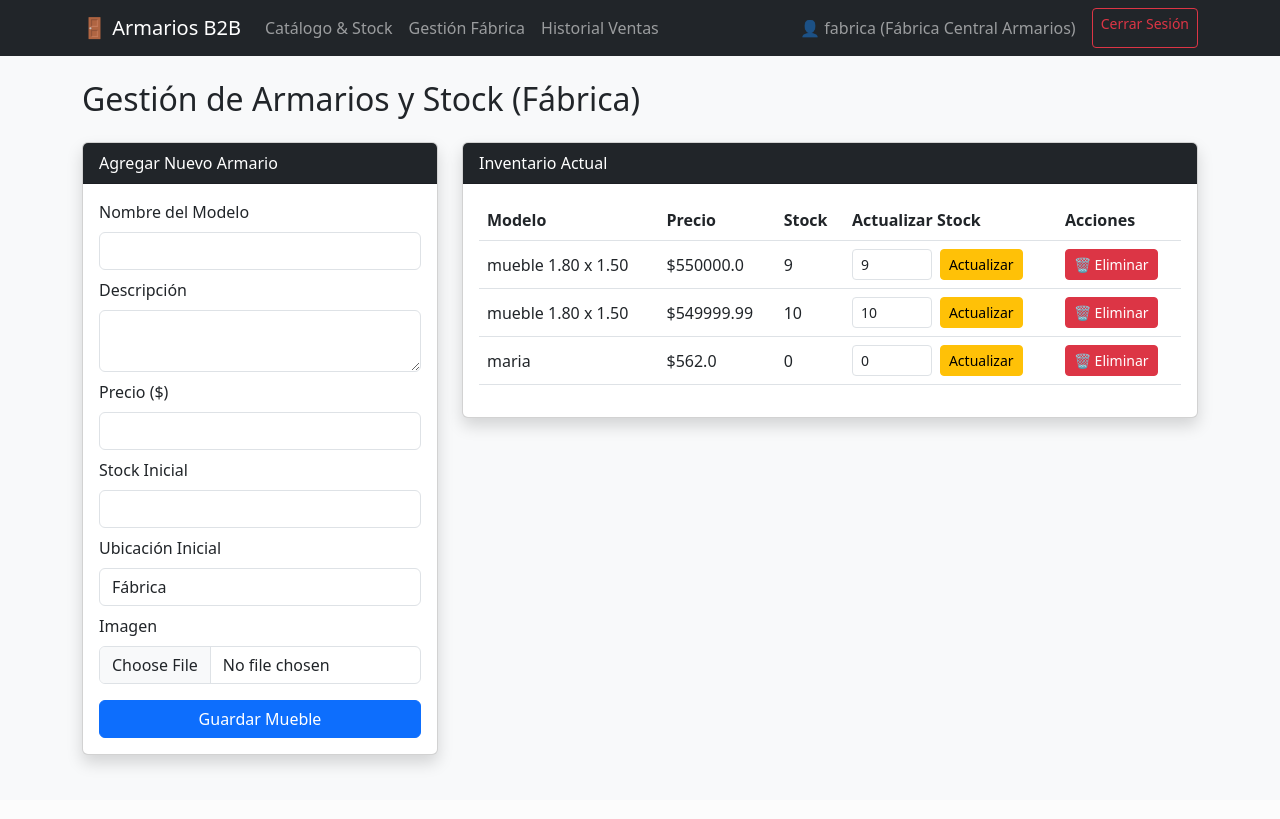
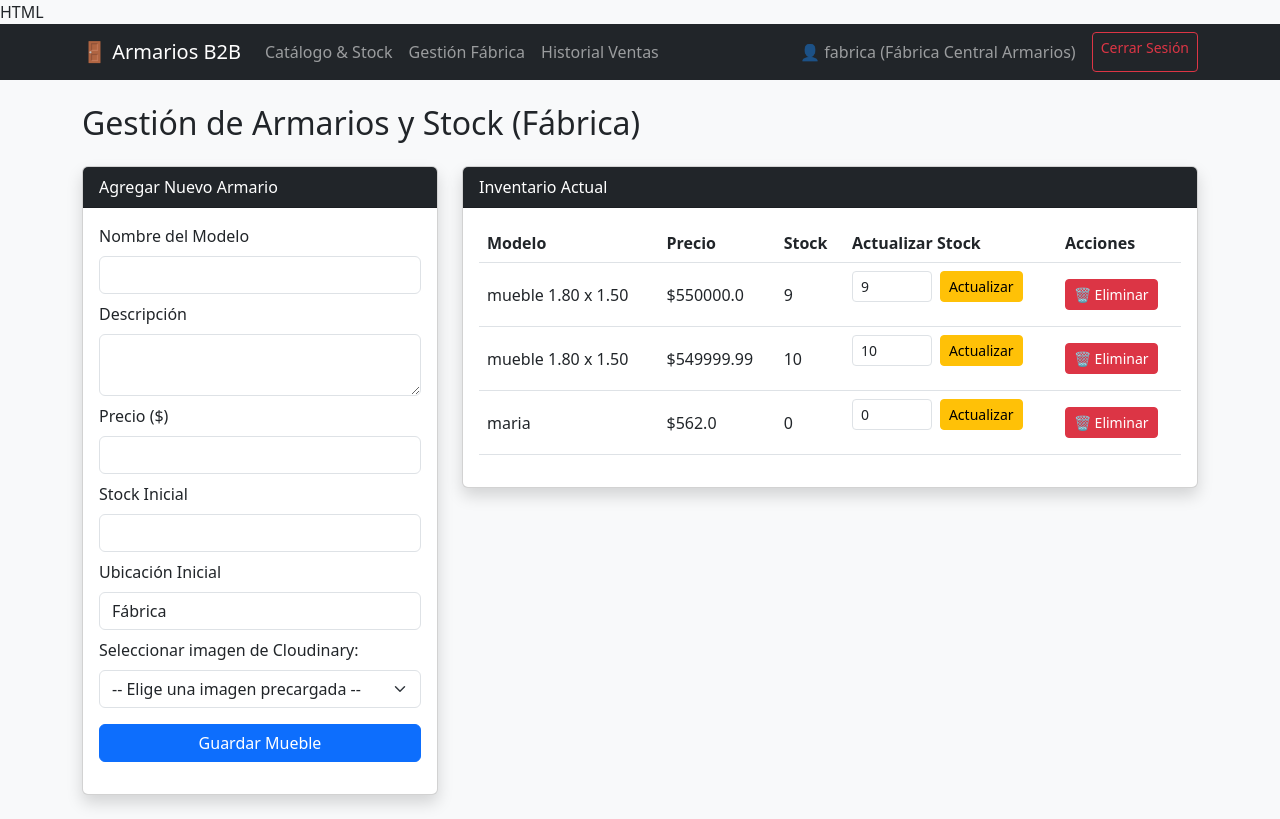
Before and after one commit to Ruben20201/ventas-armarios, a Flask app: page /muebles/gestionar in a window 1280 px wide. Before the commit the page ends 769 px from the top, so only its background shows below. Run offline with Flask 3, Linux system fonts and the light colour scheme; a user stored in the database is signed in.

Commit message:
Implementar seleccion de imagenes precargadas de Cloudinary

```diff
--- a/app.py
+++ b/app.py
@@ -108,7 +108,7 @@
     db.session.commit()
 
 
-# --- 4. LISTA DE IMÁGENES PRESELECCIONADAS ---
+# --- 4. LISTA DE IMÁGENES PRESELECCIONADAS DE CLOUDINARY ---
 IMAGENES_PRESELECCIONADAS = [
     {"nombre": "Armario Clásico Marrón", "url": "https://res.cloudinary.com/ljsxuy3b/image/upload/v1/armarios_inventario/armario1.jpg"},
     {"nombre": "Armario Moderno Blanco", "url": "https://res.cloudinary.com/ljsxuy3b/image/upload/v1/armarios_inventario/armario2.jpg"},
--- a/templates/gestionar_muebles.html
+++ b/templates/gestionar_muebles.html
@@ -1,3 +1,4 @@
+HTML
 {% extends "base.html" %}
 {% block content %}
 <h2>Gestión de Armarios y Stock (Fábrica)</h2>
@@ -8,7 +9,6 @@
         <div class="card shadow">
             <div class="card-header bg-dark text-white">Agregar Nuevo Armario</div>
             <div class="card-body">
-                <!-- El formulario abarca todos los campos incluyendo la ubicación -->
               <form action="{{ url_for('gestionar_muebles') }}" method="POST" enctype="multipart/form-data">
 
                     <div class="mb-2">
@@ -31,7 +31,7 @@
                         <input type="number" name="stock" class="form-control" required>
                     </div>
 
-                    <!-- Selector de Ubicación (AHORA SÍ ESTÁ DENTRO DEL FORMULARIO) -->
+                    <!-- Selector de Ubicación -->
                     <div class="mb-2">
                         <label for="ubicacion" class="form-label">Ubicación Inicial</label>
                         <select class="form-control" id="ubicacion" name="ubicacion" required>
@@ -40,10 +40,16 @@
                         </select>
                     </div>
 
-                         <div class="mb-3">
-                        <label class="form-label">Imagen</label>
-                         <input type="file" name="imagen_archivo" class="form-control" accept="image/*">
-                    </div>
+                    <!-- Selector de Imágenes Precargadas de Cloudinary -->
+                     <div class="mb-3">
+                          <label for="imagen_catalogo" class="form-label">Seleccionar imagen de Cloudinary:</label>
+                          <select name="imagen_catalogo" class="form-select">
+                               <option value="">-- Elige una imagen precargada --</option>
+                               {% for img in imagenes_stock %}
+                               <option value="{{ img.url }}">{{ img.nombre }}</option>
+                               {% endfor %}
+                          </select>
+                     </div>
 
                     <button type="submit" class="btn btn-primary w-100">Guardar Mueble</button>
 
@@ -64,7 +70,7 @@
                          <th>Precio</th>
                          <th>Stock</th>
                          <th>Actualizar Stock</th>
-                         <th>Acciones</th> <!-- ¡Agrega esta línea aquí en el thead! -->
+                         <th>Acciones</th>
                     </tr>
                 </thead>
                 <tbody>
@@ -80,7 +86,6 @@
                       </form>
                      </td>
                      <td>
-                          <!-- Botón para eliminar con confirmación -->
                           <form action="{{ url_for('eliminar_mueble', id=mueble.id) }}" method="POST" onsubmit="return confirm('¿Estás seguro de que deseas eliminar este mueble?');" style="display:inline;">
                             <button type="submit" class="btn btn-sm btn-danger">🗑️ Eliminar</button>
                           </form>
```
